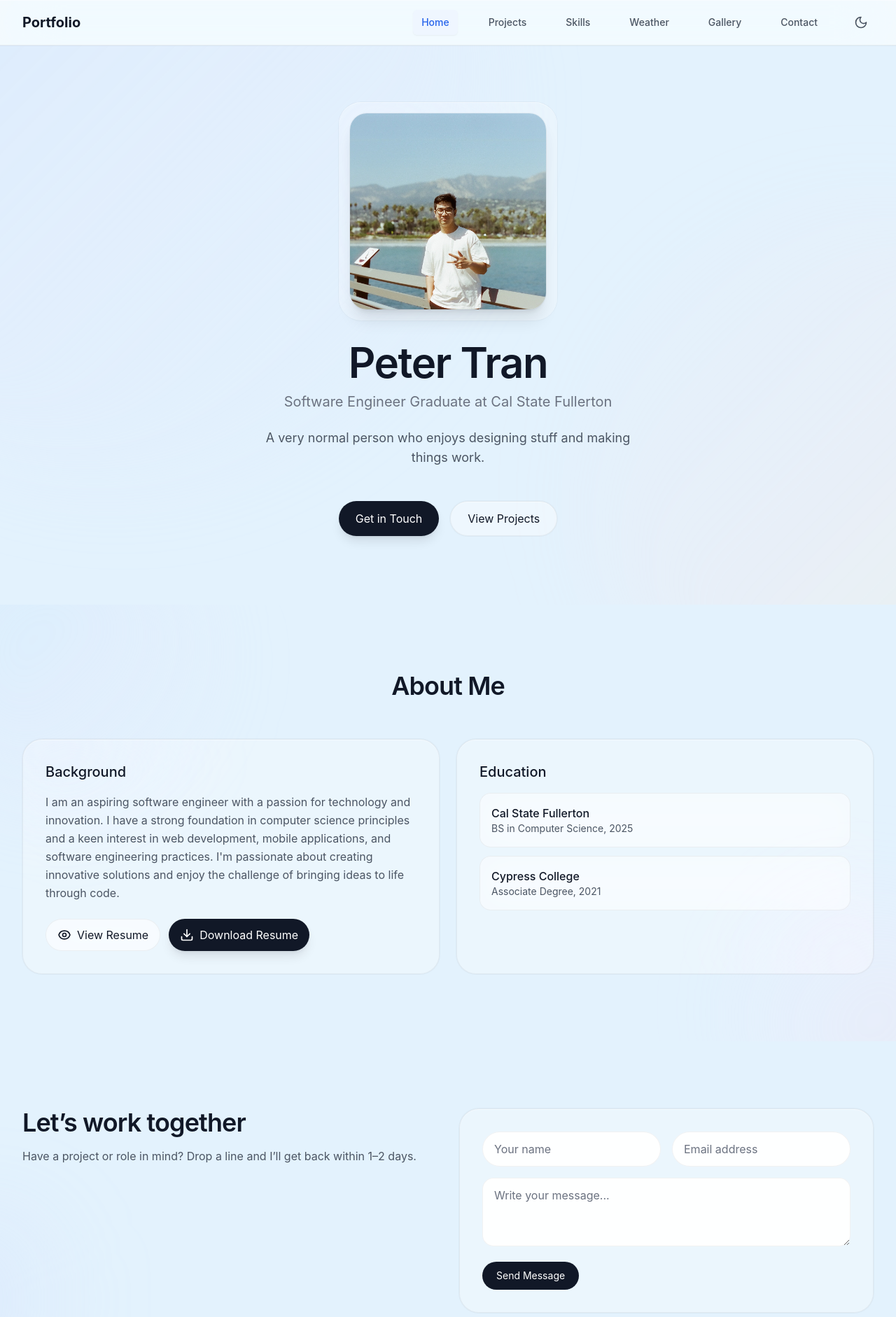
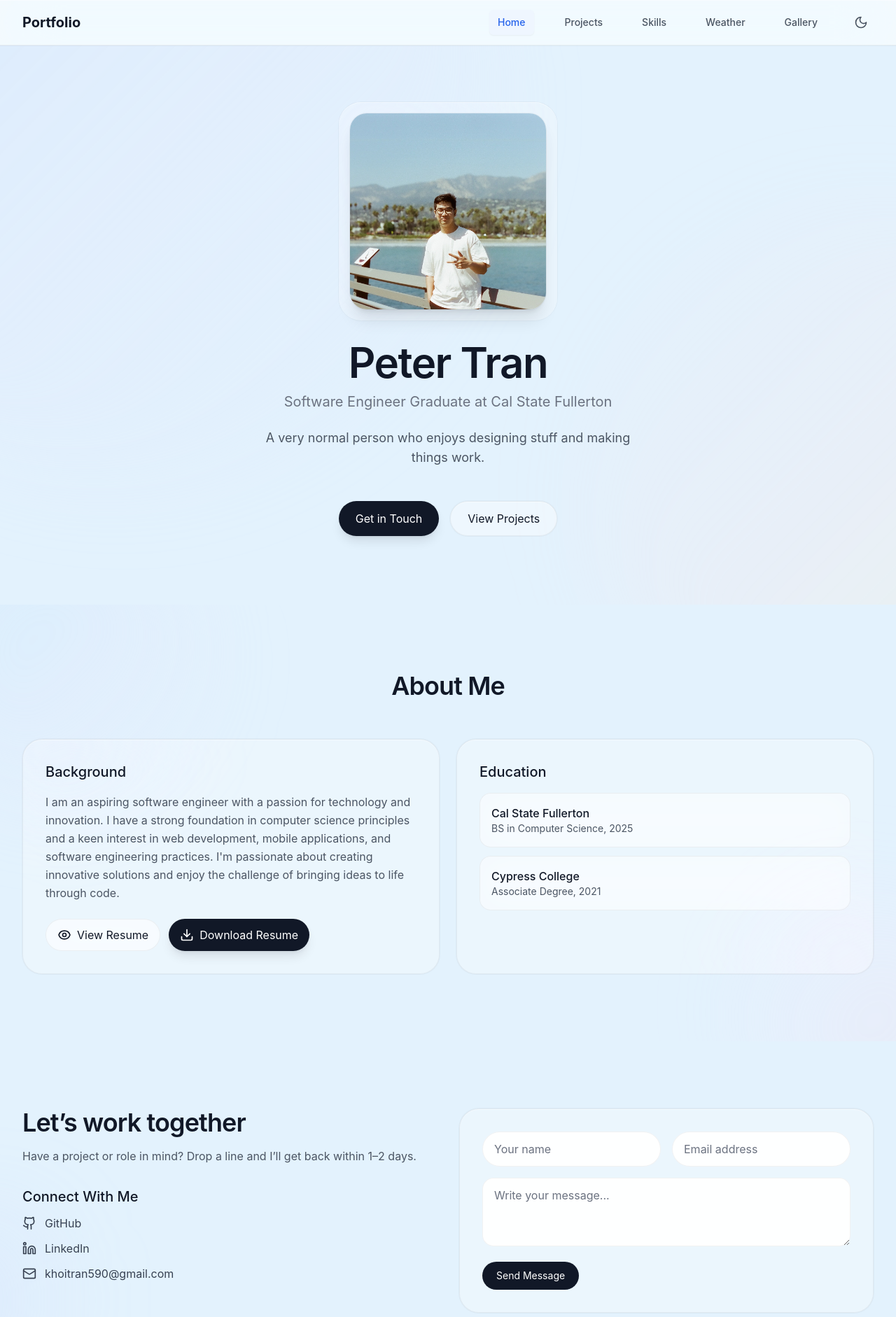
Before and after one commit to khoitran590/PeterTranPortfolio, a React (Create React App) app: page / in a window 1280 px wide. Shown: the top 1882 px of the page at 70% size. Built offline with nearby package versions, Linux system fonts and the light colour scheme.

Commit message:
Removed contact page

```diff
--- a/src/App.js
+++ b/src/App.js
@@ -8,7 +8,6 @@ const Home = React.lazy(() => import('./components/Home'));
 const Projects = React.lazy(() => import('./components/Projects'));
 const Skills = React.lazy(() => import('./components/Skills'));
 const Weather = React.lazy(() => import('./components/Weather'));
-const Contact = React.lazy(() => import('./components/Contact'));
 const Gallery = React.lazy(() => import('./components/Gallery'));
 
 function App() {
@@ -18,7 +17,7 @@ function App() {
 
   const handleTabChange = (newTab) => {
     if (newTab === activeTab) return;
-    const tabOrder = ['home', 'projects', 'skills', 'weather', 'gallery', 'contact'];
+    const tabOrder = ['home', 'projects', 'skills', 'weather', 'gallery'];
     const currentIndex = tabOrder.indexOf(activeTab);
     const newIndex = tabOrder.indexOf(newTab);
     setSlideDirection(newIndex > currentIndex ? 'right' : 'left');
@@ -44,8 +43,6 @@ function App() {
         return <Weather />;
       case 'gallery':
         return <Gallery />;
-      case 'contact':
-        return <Contact />;
       default:
         return <Home setActiveTab={handleTabChange} />;
     }
@@ -60,7 +57,6 @@ function App() {
       import('./components/Skills');
       import('./components/Weather');
       import('./components/Gallery');
-      import('./components/Contact');
     });
     return () => cancel(id);
   }, []);
--- a/src/components/Contact.jsx
+++ /dev/null
@@ -1,39 +0,0 @@
-// src/components/Contact.jsx
-import React from 'react';
-import { Github, Linkedin, Mail } from 'lucide-react';
-import ContactForm from './ContactForm';
-
-const Contact = () => {
-  return (
-    <section className="relative min-h-screen py-20 overflow-hidden bg-[#e3f2fd] dark:bg-[#0d1b2a]">
-      <div className="hidden md:block pointer-events-none absolute -top-32 -left-24 h-72 w-72 rounded-full bg-gradient-to-br from-sky-300/30 to-indigo-300/20 blur-2xl" />
-      <div className="hidden md:block pointer-events-none absolute -bottom-24 -right-24 h-72 w-72 rounded-full bg-gradient-to-br from-fuchsia-300/20 to-rose-300/20 blur-2xl" />
-      <div className="relative max-w-7xl mx-auto px-4 sm:px-6 lg:px-8">
-        <div className="text-center mb-12">
-          <h2 className="mt-4 text-4xl font-extrabold tracking-tight text-gray-900 dark:text-white">Get in Touch</h2>
-        </div>
-        <div className="grid md:grid-cols-2 gap-8">
-          <div className="relative rounded-3xl p-6 md:p-8 border border-black/5 dark:border-white/10 supports-[backdrop-filter]:backdrop-blur-md bg-white/70 dark:bg-gray-800/50 shadow-sm">
-            <ContactForm />
-          </div>
-          <div className="space-y-4">
-            <h3 className="text-xl font-medium text-gray-900 dark:text-white">Connect With Me</h3>
-            <div className="space-y-3">
-              <a href="https://github.com/khoitran590" target="_blank" rel="noopener noreferrer" className="flex items-center text-gray-700 dark:text-gray-300 hover:text-gray-900 dark:hover:text-white">
-                <Github size={20} className="mr-3" /> GitHub
-              </a>
-              <a href="https://www.linkedin.com/in/peterkhoitran/?profileId=ACoAACGBcowB9vVKOLWHOZfsW5ygkiZQdDbbSEs" target="_blank" rel="noopener noreferrer" className="flex items-center text-gray-700 dark:text-gray-300 hover:text-gray-900 dark:hover:text-white">
-                <Linkedin size={20} className="mr-3" /> LinkedIn
-              </a>
-              <a href="mailto:khoitran590@gmail.com" className="flex items-center text-gray-700 dark:text-gray-300 hover:text-gray-900 dark:hover:text-white">
-                <Mail size={20} className="mr-3" /> khoitran590@gmail.com
-              </a>
-            </div>
-          </div>
-        </div>
-      </div>
-    </section>
-  );
-};
-
-export default Contact;
--- a/src/components/Home.jsx
+++ b/src/components/Home.jsx
@@ -1,7 +1,7 @@
 // src/components/Home.jsx
 import React from 'react';
 import { useInView } from './useInView';
-import { Download } from 'lucide-react';
+import { Download, Github, Linkedin, Mail } from 'lucide-react';
 import ContactForm from './ContactForm';
 import { useScrollReveal } from './useScrollReveal';
 
@@ -130,6 +130,18 @@ const Home = ({ setActiveTab }) => {
             <div>
               <h2 className="text-3xl md:text-4xl font-semibold tracking-tight text-gray-900 dark:text-white">Let’s work together</h2>
               <p className="mt-4 text-gray-600 dark:text-gray-300 max-w-prose">Have a project or role in mind? Drop a line and I’ll get back within 1–2 days.</p>
+              <div className="mt-8 space-y-3">
+                <h3 className="text-xl font-medium text-gray-900 dark:text-white">Connect With Me</h3>
+                <a href="https://github.com/khoitran590" target="_blank" rel="noopener noreferrer" className="flex items-center text-gray-700 dark:text-gray-300 hover:text-gray-900 dark:hover:text-white transition-colors">
+                  <Github size={20} className="mr-3" /> GitHub
+                </a>
+                <a href="https://www.linkedin.com/in/peterkhoitran/?profileId=ACoAACGBcowB9vVKOLWHOZfsW5ygkiZQdDbbSEs" target="_blank" rel="noopener noreferrer" className="flex items-center text-gray-700 dark:text-gray-300 hover:text-gray-900 dark:hover:text-white transition-colors">
+                  <Linkedin size={20} className="mr-3" /> LinkedIn
+                </a>
+                <a href="mailto:khoitran590@gmail.com" className="flex items-center text-gray-700 dark:text-gray-300 hover:text-gray-900 dark:hover:text-white transition-colors">
+                  <Mail size={20} className="mr-3" /> khoitran590@gmail.com
+                </a>
+              </div>
             </div>
             <div className="glass-liquid glass-edge-light rounded-[1.75rem] p-6 md:p-8 bg-white/30 dark:bg-white/5 border border-black/5 dark:border-white/10 shadow-xl shadow-black/5 dark:shadow-black/20">
               <ContactForm compact />
--- a/src/components/Layout.jsx
+++ b/src/components/Layout.jsx
@@ -67,7 +67,6 @@ const Layout = ({ children, activeTab, setActiveTab }) => {
     { name: 'Skills', id: 'skills' },
     { name: 'Weather', id: 'weather' },
     { name: 'Gallery', id: 'gallery' },
-    { name: 'Contact', id: 'contact' },
   ];
 
   return (
```
